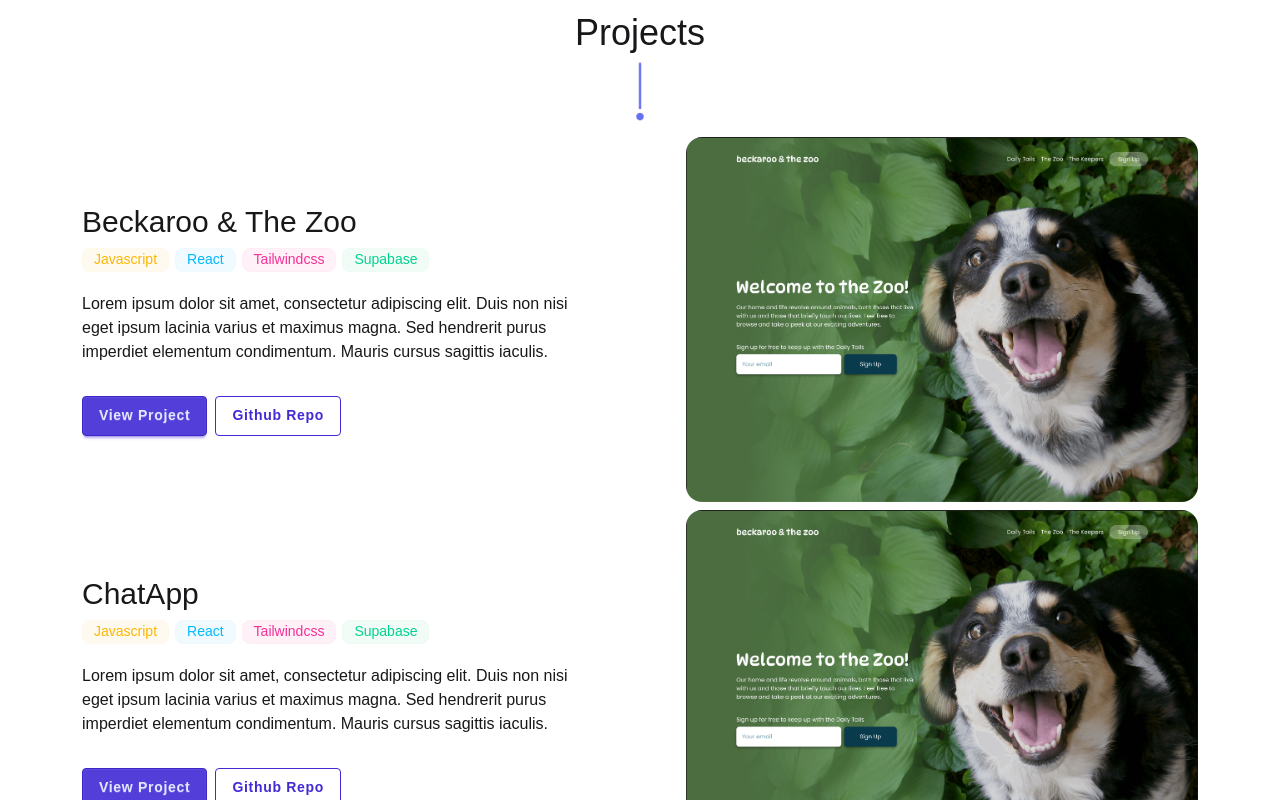
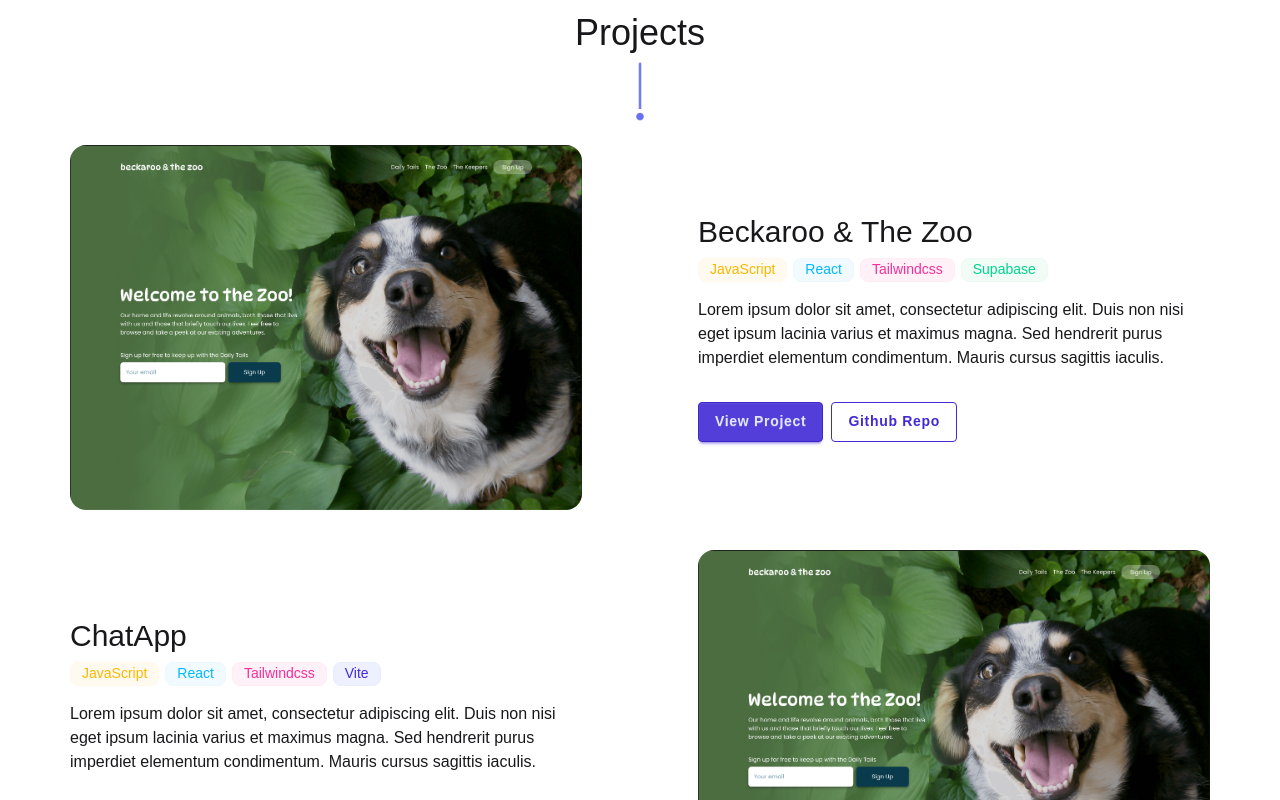
Before and after one commit to PurpleTurtl04/Portfolio, a Nuxt app in the folder portfolio/: page / in a window 1280 px wide. Shown: the part 1460-2260 px from the top of the page. Built offline with nearby package versions, Linux system fonts and the light colour scheme.

Commit message:
Continued layout adjustments to Landing page Project section. Implemented Project child component. Set max width for Project and About me sections

```diff
--- a/portfolio/app/components/Project.vue
+++ b/portfolio/app/components/Project.vue
@@ -1,55 +1,55 @@
 <template>
     <div
-        class="container mx-auto mt-2 grid grid-cols-1 items-center justify-center gap-6 px-6 lg:grid-cols-2"
+        class="container mx-auto grid max-w-7xl grid-cols-1 items-center justify-center gap-6 pb-6 lg:mt-4 lg:grid-cols-2"
     >
-        <div class="flex flex-col items-center">
-            <div class="flex flex-col items-center gap-2 lg:items-start">
+        <div
+            :class="`flex flex-col items-center ${id % 2 == 0 ? 'lg:order-1' : 'lg:order-2'}`"
+        >
+            <div
+                class="mt-4 flex flex-col items-center gap-2 lg:mt-0 lg:items-start"
+            >
                 <h3 class="text-2xl lg:text-3xl">{{ name }}</h3>
                 <div class="flex gap-1 lg:gap-1.5">
                     <div
-                        class="badge badge-sm md:badge-md badge-soft badge-warning"
+                        v-for="tool in tools"
+                        :class="`badge badge-sm md:badge-md badge-soft ${tool.color}`"
                     >
-                        Javascript
-                    </div>
-                    <div
-                        class="badge badge-sm md:badge-md badge-soft badge-info"
-                    >
-                        React
-                    </div>
-                    <div
-                        class="badge badge-sm md:badge-md badge-soft badge-secondary"
-                    >
-                        Tailwindcss
-                    </div>
-                    <div
-                        class="badge badge-sm md:badge-md badge-soft badge-success"
-                    >
-                        Supabase
+                        {{ tool.tool }}
                     </div>
                 </div>
-                <p class="mt-3 max-w-lg text-center lg:text-left">
+                <p class="mt-2 max-w-lg text-center lg:text-left">
                     {{ description }}
                 </p>
-                <div class="flex justify-center gap-2 pt-6 lg:justify-start">
+                <div
+                    class="flex justify-center gap-2 pt-3 lg:justify-start lg:pt-6"
+                >
+                    <a :href="url" target="_blank">
                         <button
                             class="btn btn-primary bg-primary/90 tracking-wider"
                         >
                             View Project
                         </button>
-                    <button class="btn btn-outline btn-primary tracking-wider">
+                    </a>
+                    <a :href="github" target="_blank">
+                        <button
+                            class="btn btn-outline btn-primary tracking-wider"
+                        >
                             Github Repo
                         </button>
+                    </a>
                 </div>
             </div>
         </div>
-        <div class="card mx-auto flex max-w-lg justify-center">
+        <div
+            :class="`card mx-auto flex max-w-lg justify-center ${id % 2 == 0 ? 'lg:order-2' : 'lg:order-1'}`"
+        >
             <NuxtImg :src="image" :alt="name" class="rounded-2xl" />
         </div>
     </div>
 </template>
 
 <script setup>
-    defineProps({
+    const props = defineProps({
         id: Number,
         name: String,
         tools: {
--- a/portfolio/app/components/landing/AboutMeSection.vue
+++ b/portfolio/app/components/landing/AboutMeSection.vue
@@ -1,6 +1,6 @@
 <template>
     <div
-        class="container mx-auto mt-15 grid grid-cols-1 items-center justify-center gap-6 px-6 lg:grid-cols-2"
+        class="container mx-auto mt-15 grid max-w-7xl grid-cols-1 items-center justify-center gap-6 px-6 lg:grid-cols-2"
     >
         <div class="flex flex-col items-center lg:order-2">
             <h2 class="pb-2 text-center text-3xl lg:text-4xl">About Me</h2>
--- a/portfolio/app/components/landing/ProjectSection.vue
+++ b/portfolio/app/components/landing/ProjectSection.vue
@@ -14,65 +14,8 @@
             v-for="(project, index) in projectListLimited"
             :key="project.id"
             :="project"
+            :index="index"
         />
-        <!-- <div
-            class="container mx-auto mt-2 grid grid-cols-1 items-center justify-center gap-6 px-6 lg:grid-cols-2"
-        >
-            <div class="flex flex-col items-center">
-                <div class="flex flex-col items-center gap-2 lg:items-start">
-                    <h3 class="text-2xl lg:text-3xl">Beckaroo & The Zoo</h3>
-                    <div class="flex gap-1 lg:gap-1.5">
-                        <div
-                            class="badge badge-sm md:badge-md badge-soft badge-warning"
-                        >
-                            Javascript
-                        </div>
-                        <div
-                            class="badge badge-sm md:badge-md badge-soft badge-info"
-                        >
-                            React
-                        </div>
-                        <div
-                            class="badge badge-sm md:badge-md badge-soft badge-secondary"
-                        >
-                            Tailwindcss
-                        </div>
-                        <div
-                            class="badge badge-sm md:badge-md badge-soft badge-success"
-                        >
-                            Supabase
-                        </div>
-                    </div>
-                    <p class="mt-3 max-w-lg text-center lg:text-left">
-                        Lorem ipsum dolor sit amet, consectetur adipiscing elit.
-                        Duis non nisi eget ipsum lacinia varius et maximus
-                        magna. Sed hendrerit purus imperdiet elementum
-                        condimentum. Mauris cursus sagittis iaculis.
-                    </p>
-                    <div
-                        class="flex justify-center gap-2 pt-6 lg:justify-start"
-                    >
-                        <button
-                            class="btn btn-primary bg-primary/90 tracking-wider"
-                        >
-                            View Project
-                        </button>
-                        <button
-                            class="btn btn-outline btn-primary tracking-wider"
-                        >
-                            Github Repo
-                        </button>
-                    </div>
-                </div>
-            </div>
-            <div class="card mx-auto flex max-w-lg justify-center">
-                <NuxtImg
-                    src="/images/Beckaroo.png"
-                    alt="Landing page for the website Beckaroo and the Zoo with a picture of a Corgi."
-                    class="rounded-2xl"
-                />
-            </div>
-        </div> -->
     </div>
 </template>
 
```
Lines whose indentation alone changed are shown as unchanged.
